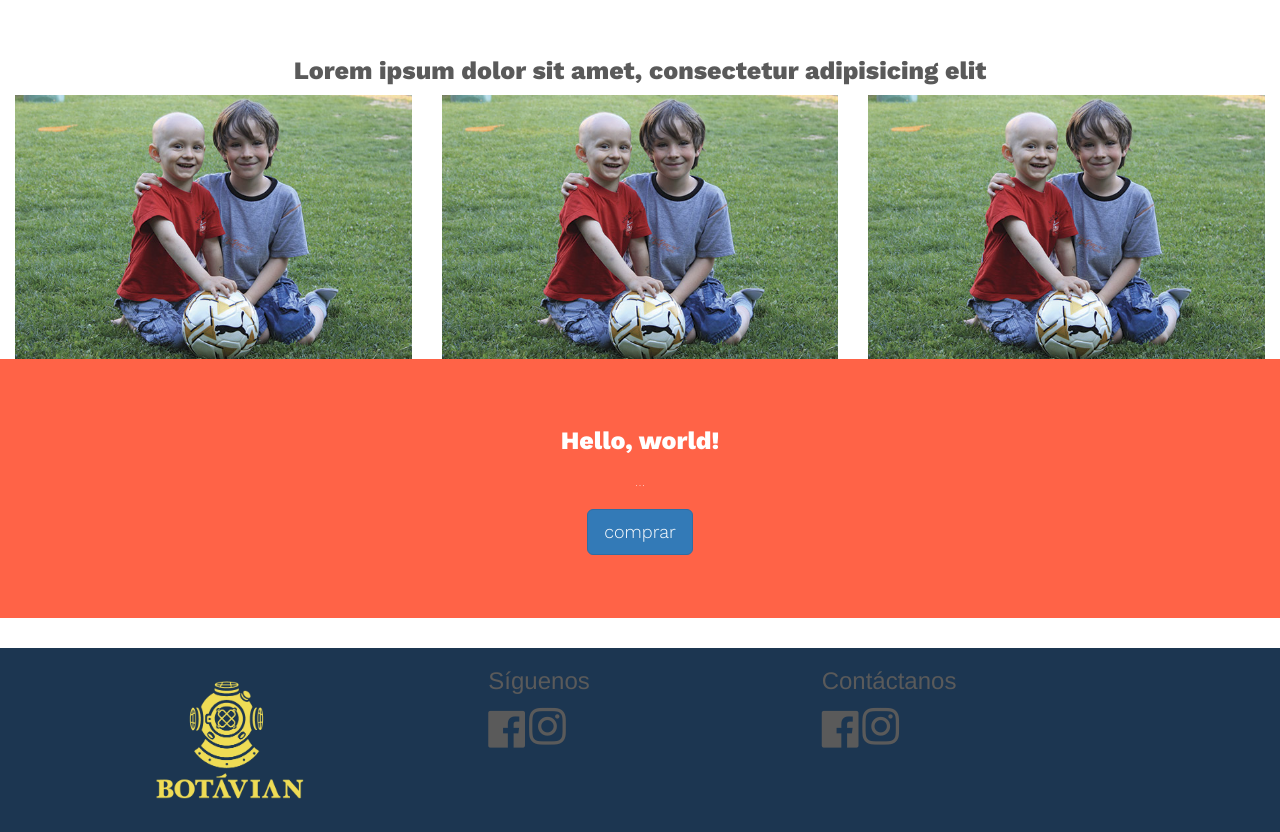
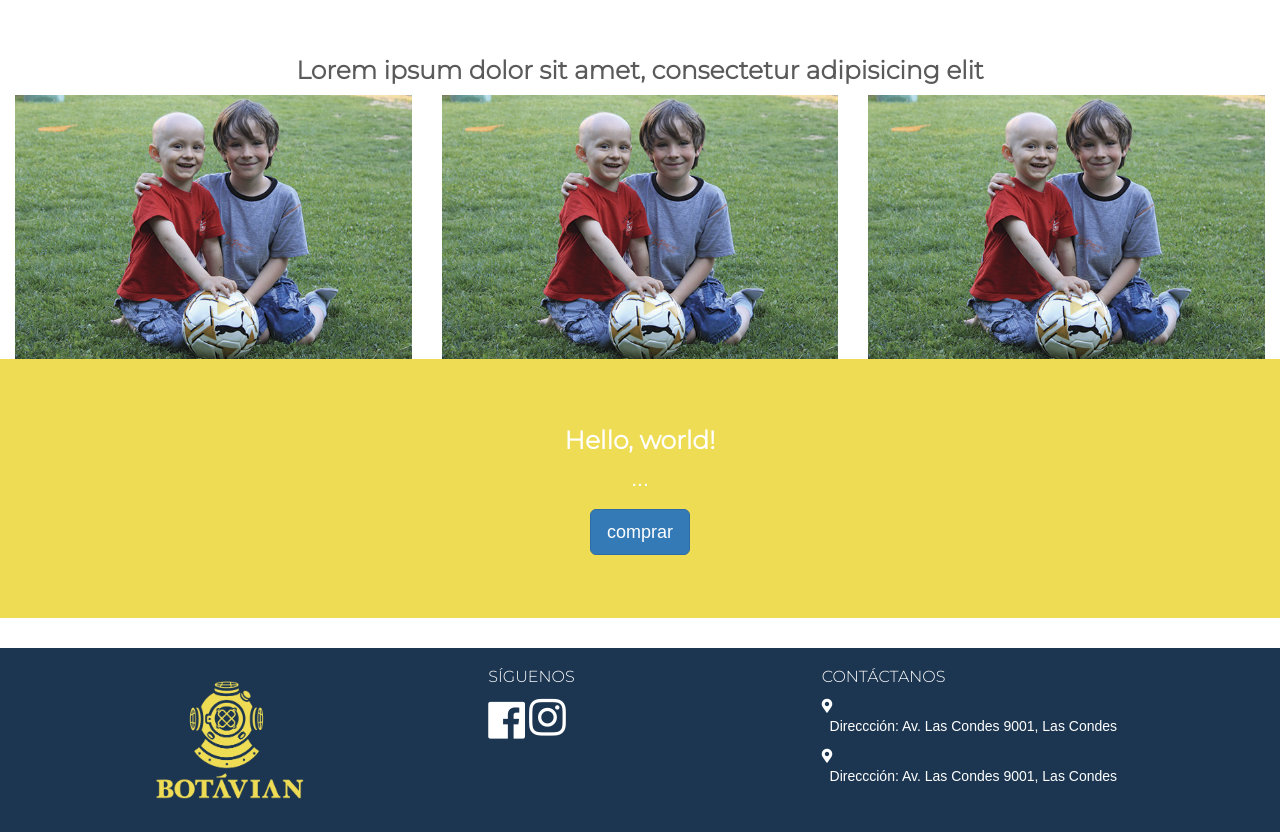
Before and after one commit to fqcerda/proyecto_final, a plain HTML site: page index.html in a window 1280 px wide. Shown: the part 503-1335 px from the top of the page. Drawn offline with nearby package versions, Linux system fonts and the light colour scheme; no server answers.

Commit message:
avance 2 27nov

```diff
--- a/assets/css/style.css
+++ b/assets/css/style.css
@@ -45,15 +45,23 @@ h1 {
 	text-align: center;
 	color:white;
     font-size: 40px;
-	font-family: 'Work Sans', sans-serif;
+	font-family: 'Montserrat', sans-serif;
 	font-weight: 800;
 }
 
 h2 {
 	text-align: center;
 	font-size: 25px;
-	font-family: 'Work Sans', sans-serif;
+	font-family: 'Montserrat', sans-serif;
 	font-weight: 800;
+}
+
+h3 {
+	font-size: 16px;
+	font-weight: 300;
+	color:white;
+	text-transform: uppercase;
+	font-family: 'Montserrat', sans-serif;
 }
 
 p {
@@ -65,8 +73,19 @@ p {
 
 
 .cta {
-	background-color: tomato;
+	background-color: #efdc55;
 	color: white;
+}
+
+
+.white {
+	color: white;
+}
+
+.social_icon {
+	display: inline-block;
+	text-align: center;
+
 }
 
 
--- a/assets/js/js.js
+++ b/assets/js/js.js
@@ -1,5 +1,4 @@
-<script>
-  $.ajax({
+  /*$.ajax({
     url: "https://js-instagram-proxy.herokuapp.com/botavian/media",
     dataType: "jsonp",
     data: {
@@ -7,7 +6,7 @@
   },
       success: function(json) {
       for (var i in json.posts) {
-      if(i >= 12){continue};
+      if(i >= 12){continue}
       url = json.posts[i].display_url;
       shortcode = json.posts[i].shortcode;
 
@@ -24,11 +23,8 @@
     }
   }
   });
-</script>
 
 
-
-<script>
   function parse_str(str) {
     return str.split('&').reduce(function(params, param) {
       var paramSplit = param.split('=').map(function(value) {
@@ -37,5 +33,26 @@
       params[paramSplit[0]] = paramSplit[1];
       return params;
     }, {});
-  }
-</script>
+  }*/
+
+(function($) {
+
+  $.ajax({
+    url: 'https://randomuser.me/api/',
+    dataType: 'json',
+  })
+  .done(function(data) {
+    console.log(data)
+    var info = data.results[0]
+
+    $('.usuario').html(info.name.first)
+    $('.usuario').html(info.picture.medium)
+  })
+  .fail(function(error) {
+    console.log(error)
+  })
+
+
+
+
+})(jQuery)
--- a/index.html
+++ b/index.html
@@ -10,7 +10,7 @@
 
 
 
-	<link href="https://fonts.googleapis.com/css?family=Work+Sans:100,300,800" rel="stylesheet">
+	<link href="https://fonts.googleapis.com/css?family=Montserrat:300" rel="stylesheet">
 	<link rel="stylesheet" href="https://use.fontawesome.com/releases/v5.4.1/css/all.css" integrity="sha384-5sAR7xN1Nv6T6+dT2mhtzEpVJvfS3NScPQTrOxhwjIuvcA67KV2R5Jz6kr4abQsz" crossorigin="anonymous">
 	<link rel="stylesheet" href="assets/css/carousel.css">
 	<link rel="stylesheet" href="assets/css/style.css">
@@ -115,6 +115,8 @@
 	</div>
 </div>
 
+<div class="usuario"></div>
+
 <div class="jumbotron cta">
   <h2>Hello, world!</h2>
   <p>...</p>
@@ -129,13 +131,13 @@
 			</div>
 			<div class="col-md-4 col-xs-12">
 				<h3>Síguenos</h3>
-				<i class="fab fa-facebook fa-3x fa-lg"></i>
-				<i class="fab fa-instagram fa-3x"></i>
+				<a class="social_icon white"><i class="fab fa-facebook fa-3x fa-lg"></i></a>
+				<a class="social_icon white"><i class="fab fa-instagram fa-3x"></i></a>
 			</div>
 			<div class="col-md-4 col-xs-12">
 				<h3>Contáctanos</h3>
-				<i class="fab fa-facebook fa-3x fa-lg"></i>
-				<i class="fab fa-instagram fa-3x"></i>
+				<i class="fas fa-map-marker-alt white"></i><p>Direccción: Av. Las Condes 9001, Las Condes</p>
+				<i class="fas fa-map-marker-alt white"></i><p>Direccción: Av. Las Condes 9001, Las Condes</p>
 			</div>
 		</div>
 	</div>
@@ -171,7 +173,7 @@
     <script src="assets/js/vendor/holder.min.js"></script>
     <!-- IE10 viewport hack for Surface/desktop Windows 8 bug -->
     <script src="assets/js/ie10-viewport-bug-workaround.js"></script>
-
+	<script src="assets/js/js.js"></script>
 
 </body>
 </html>
```
